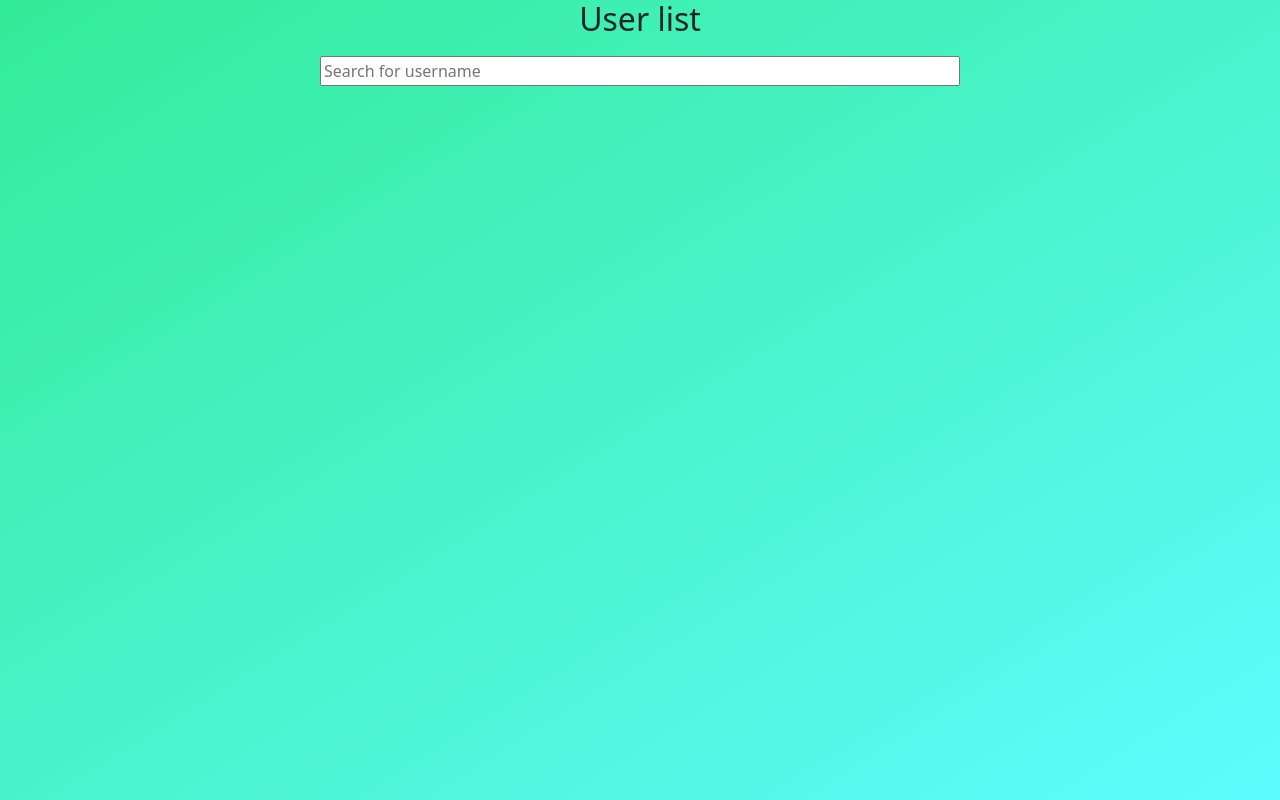
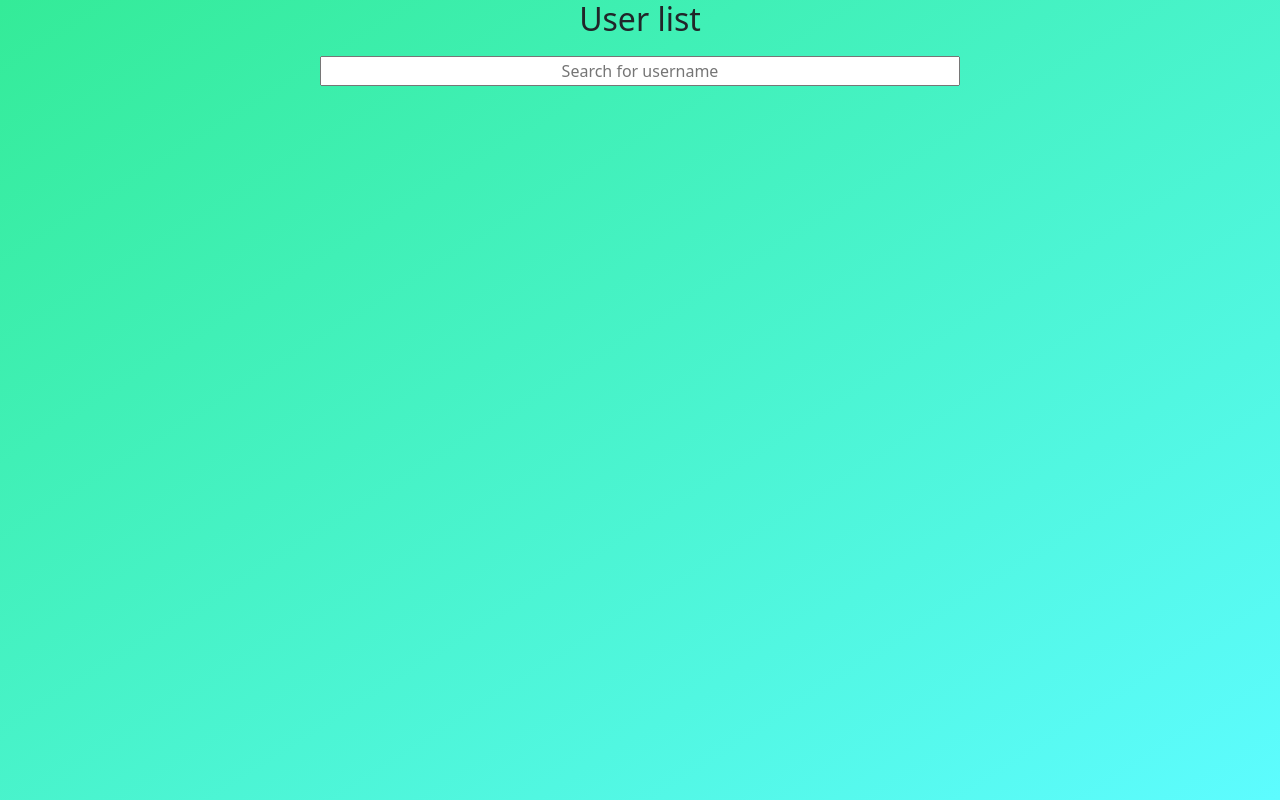
Before and after one commit to JanJan2407/talky, a Flask app: page /users in a window 1280 px wide. Run offline with Flask 3, Linux system fonts and the light colour scheme; some libraries are stand-ins or nearby versions.

Commit message:
Minor fix

```diff
--- a/templates/userlist.html
+++ b/templates/userlist.html
@@ -5,7 +5,7 @@
     <div class="gradient-custom vh-100">
     <h2 class="center">User list</h2>
 
-    <input type="text" class="search" onkeyup="searchUser()" placeholder="Search for username" class="center"> <!--Input field for searching users-->
+    <input type="text" class="search center" onkeyup="searchUser()" placeholder="Search for username" id="search_name"> <!--Input field for searching users-->
 
     <ul class="center no-list-style" id="userlist"> <!-- Display users that match search input -->
         {% for user in users %}
```
